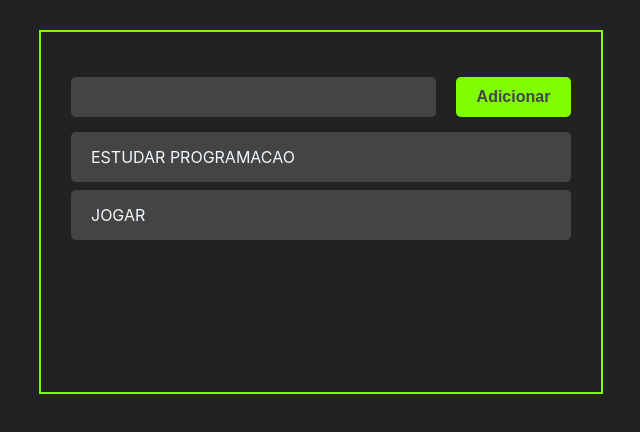
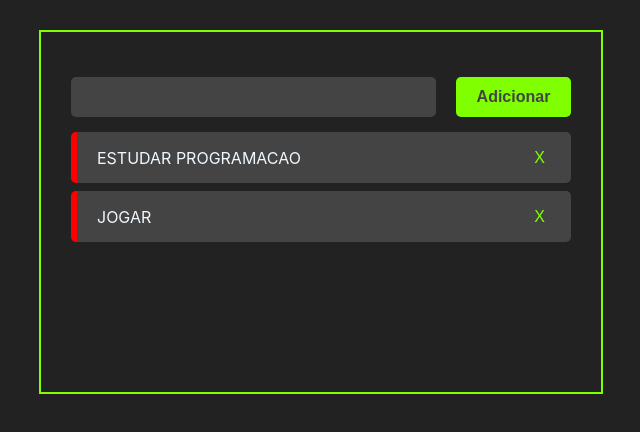
Before and after one commit to Jeffersondecastro94/REACT-GERENCIADOR-DE-TAREFAS-ESTUDO, a React (Create React App) app: page / in a window 1280 px wide. Shown: the top 432 px of the page, without its empty margins (319-959 px from the left). Built offline with nearby package versions, Linux system fonts and the light colour scheme.

Commit message:
mecanismo de exclusao de tarefa

```diff
--- a/package.json
+++ b/package.json
@@ -9,6 +9,7 @@
     "react": "^18.2.0",
     "react-dom": "^18.2.0",
     "react-scripts": "5.0.1",
+    "uuid": "^9.0.0",
     "web-vitals": "^2.1.4"
   },
   "scripts": {
--- a/src/App.jsx
+++ b/src/App.jsx
@@ -3,7 +3,7 @@ import "./App.css";
 import AddTask from "./components/AddTask";
 import "./components/Tasks";
 import Tasks from "./components/Tasks";
-
+import {v4 as uuidv4} from 'uuid'
 const App = () => {
   //TASK É UM ARRAY QUE ESTA COMO STATE, O QUE POSSIBILITA SOFRER ALTERACAOES, UTILIZANDO A FUNCAO DO SEGUNDO PARAMETRO
   const [tasks, setTasks] = useState([
@@ -20,25 +20,48 @@ const App = () => {
 
   ]);
 
+//roda o array de tarefas
+  //conclui tarefa , mudando seu completed para true se estiver false
+  const handleTaskClick=(taskId)=>{
+    const newTasks=tasks.map((task)=>{
+      if( task.id===taskId) return {...task,completed :!task.completed}
+      return task;
+    })
+    setTasks(newTasks) //é a funcao que esta como segundo estado do state da lista de tarefas
+}
 
 //FUNCAO PEGA O ARRAY ATUAL E CRIA UM NOVO ADICIONANDO UM OBEJTO A MAIS NO ARRAY. ONDE O TITLE É PASSADO PELO PARAMETRO DESTA FUNCAO
 const handleTaskAddition=(tasktitle)=>{
      const newTasks=[
       ...tasks,{
       title:tasktitle,
-      id:Math.random(10),
+      id:uuidv4(),
       completed:false
 
      }]
      setTasks(newTasks) //PASSA PARA A FUNCAO DO STATE DE TAREFAS O NOVO ARRAY COM DADOS ATUALIZADOS
 };
 
+//FACO AS FUNCOES AQ PQ É ONDE TEM A LISTA PRA FAZER O FILTER ETC
+//ESSA FUNCAO FAZ MOSTRAR TODOS OS ITENS MENOS O QUE FOI FILTRADO , LOGO ELE SOME DANDO SENSACAO DE DELETADO, POIS CRIA UMA NOVA LISTA DE TAREFAS
+
+const handleTaskDeletion=(taskId)=>{
+    const newTask= tasks.filter((task)=>task.id!== taskId);
+    setTasks(newTask)
+}
+
+
+
 // O COMPONENTE TASK É UM FILHO DO APP, LOGO PODE HERDAR AS PROPS DE APP. NO CASO PASSEI COMO PROPS AS TAKS QUE É UM ARRAY E ESTA COMO STATES O QUE POSSIBILITA SOFRER ALTERACOES
   return (
     <>
       <div className="container">
           <AddTask handleTaskAddition ={handleTaskAddition}/>
-          <Tasks tasks={tasks}/>
+          <Tasks
+          tasks={tasks}
+          handleTaskClick={handleTaskClick}
+          handleTaskDeletion={handleTaskDeletion} //PASSANDO ESSA FUNCAO COMO PROPS PRA OUTRO COMPONENTE
+          />
 
       </div>
     </>
--- a/src/components/AddTask.jsx
+++ b/src/components/AddTask.jsx
@@ -3,35 +3,33 @@ import "./AddTask.css";
 import Button from "./Button";
 import { useState } from "react";
 
-
 // addtask recebe as props de onde ele esta instaciado, no caso no app , recebe a funcao que criar novos objetos numa lista de objetos ja existentes
 const AddTask = ({handleTaskAddition}) => {
   const [inputData, setInputData] = useState("");
 
-  //funcao pra pegar o valor do input
-  const handleInputChange = (e) => {
-  setInputData(e.target.value)
-  };
-
+  //                      FUNCOES QUE TAO SENDO USADAS NO COMPONENTE
   //funcao do onclick para adicionar nova tarefa ao array de objetos que contem as tarefas
   const handleAddTaskClick=()=>{
     handleTaskAddition(inputData)
-
+    setInputData(" ")
   }
+   //funcao pra pegar o valor do input
+   const handleInputChange = (e) => {
+    setInputData(e.target.value)
+    };
 
   return (
     <div className="add-task-container">
 
       <input
-      onChange={handleInputChange}
-      value={inputData}
-      className="add-task-input"
+      onChange={handleInputChange} //PEGA O VALOR QUE DIGITA NO INPUT
+      value={inputData} //VALOR INICIAL DE DENTRO DO INPUT , ESSA VARIAVEL TRAS UMA STRING VAZIA
+      className="add-task-input" // CLASSE PRA USAR NO CSS
       type="text" />
 
       <div className="add-task-button-container">
         <Button onclick={handleAddTaskClick}>Adicionar</Button>
       </div>
-
     </div>
   );
 };
--- a/src/components/Task.css
+++ b/src/components/Task.css
@@ -9,3 +9,14 @@
     align-items: center;
     cursor: pointer;
 }
+
+.task.title{
+    cursor: pointer;
+}
+
+.remove-task-button{
+    background-color: #444;
+   border: none;
+   font-size: 16px;
+   color: chartreuse;
+}
--- a/src/components/Task.jsx
+++ b/src/components/Task.jsx
@@ -1,10 +1,29 @@
+//AQUI É A CLASSE DE MARCAR COMMO FEITO A TAREFA, FAZER APARECER A BARRINHA
+// ESSA É O COMPONENTE ITEM
 import React from "react";
 import "./Task.css";
-const Task = ({ task }) => {
+
+//ESSAS PROPS PODE SER QUALQUER COISA, ARRAY, FUNCAO , ETC
+const Task = ({ task, handleTaskClick,handleTaskDeletion }) => {
+
+  //RECEBEMOS A TASK QUE É A LISTA DE TAREFAS. ELA VEM DO APP.
+  //ABAIXO TEMOS UMA DIV QUE ESTILIZA ELA CASO SEU .COMPLETED SEJA VERDADEIRO OU FALSO
+  // E MAIS A BAIXO SERVE PARA AO CLICAR EM UM ITEM DA LISTA MUDAR SEU ESTADO DE COMPLETO PRA TRUE OU FALSE , FAZENDO
+  //FUNCIONAR A CONDICAO DE MUDAR A COR ACIMA
   return (
-    <div className="task-container">
-      {task.title}
+    <div className="task-container " style={task.completed ? { borderLeft: "6px solid red" } : {}}>
+      <div className="task-title" onClick={() => handleTaskClick(task.id)}>
+            {task.title}
+      </div>
+
+    <div className="buttons-container">
+      <button className="remove-task-button"
+      onClick={()=>handleTaskDeletion(task.id)}>
+          X
+      </button>
     </div>
+    </div>
+
   );
 };
 
--- a/src/components/Tasks.jsx
+++ b/src/components/Tasks.jsx
@@ -1,12 +1,20 @@
+// ESSA É A CLASSE QUE CONTEM AS TASKS
+
 import React from "react";
 import Task from "./Task";
 
 //NO CASO {tasks} é um destruct de props . props é meio q um pacote de todas propriedades herdadas do pai, quando se intancia um componente dentro de outro
-const Tasks = ({ tasks }) => {
+const Tasks = ({ tasks , handleTaskClick, handleTaskDeletion}) => {
   return (
     <>
       {tasks.map((task) => (
-        <Task task={task}/>//O COMPONENTE TASK SENDO INSTANCIADO AQUI, VIRA UM FILHO DE TASKS PODENDO RECEBER SUAS PROPS,
+        <Task
+        task={task}
+        handleTaskClick={handleTaskClick}
+        handleTaskDeletion={handleTaskDeletion}
+        />
+        //
+        //O COMPONENTE TASK SENDO INSTANCIADO AQUI, VIRA UM FILHO DE TASKS PODENDO RECEBER SUAS PROPS,
                           // QUE NO CASO É O MAP DAS PROPS QUE VEIO DO APP PARA O TASKS
       ))}
     </>
```
Also changed, not shown: 1 other file (tests, documents, lock files or other folders).
